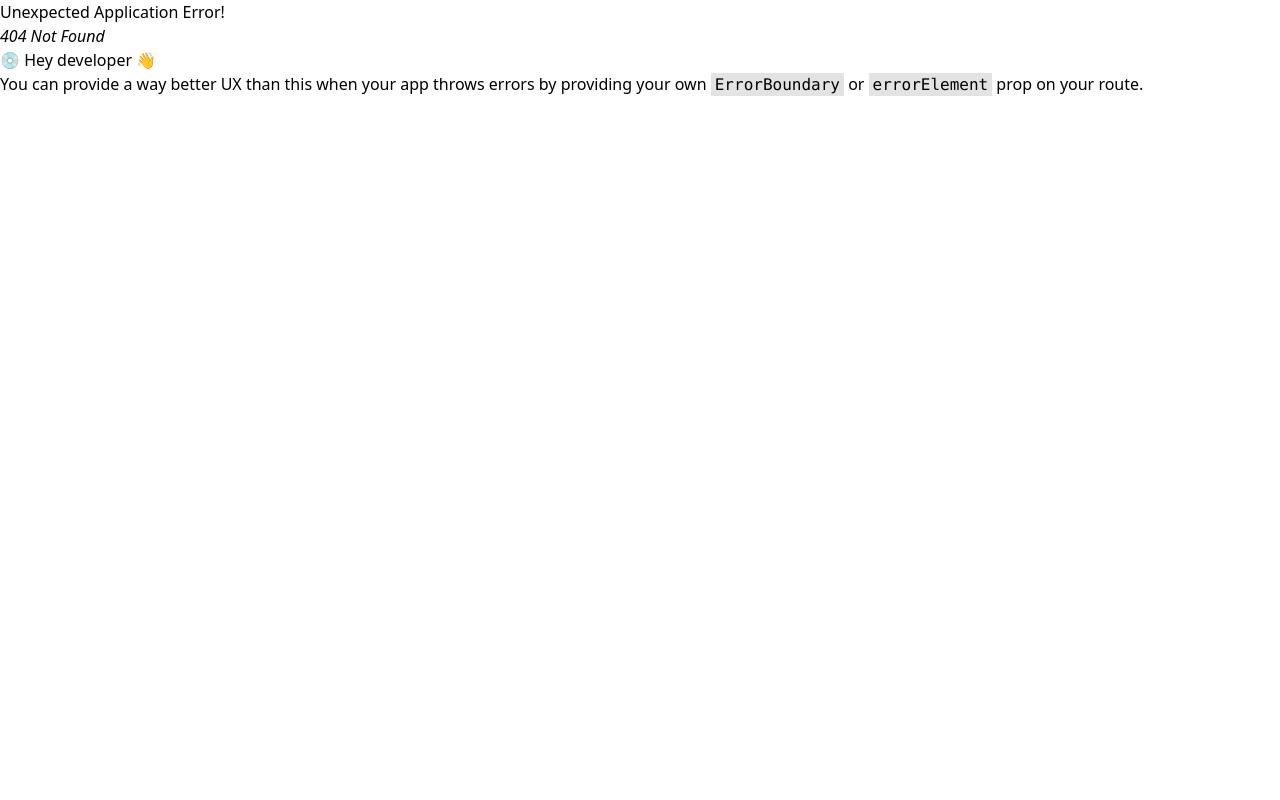
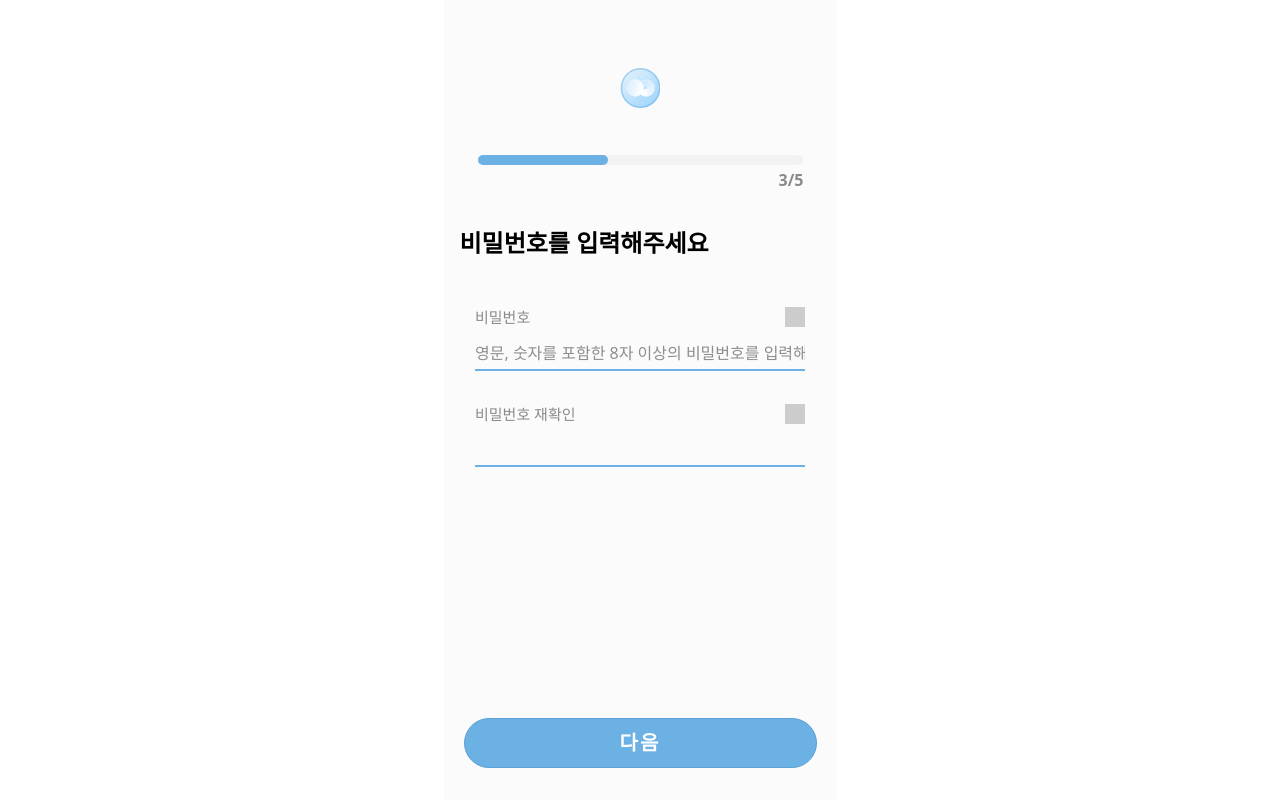
Before and after one commit to Hackathon-SKU/frontend, a React (Vite) app: page /register-password in a window 1280 px wide. Before the commit this address had no page. Built offline with nearby package versions, Linux system fonts and the light colour scheme; grey boxes are pictures that could not be loaded.

Commit message:
fix : required

```diff
--- a/src/pages/signIn/registerEmail.tsx
+++ b/src/pages/signIn/registerEmail.tsx
@@ -50,7 +50,12 @@ const RegisterEmail: React.FC = () => {
   }, []);
 
   const isValid =
-    emailId.length > 0 && (domain.length > 0 || customDomain.length > 0);
+    emailId.length > 0 &&
+    (
+      showDomainInput
+        ? customDomain.trim().length > 0
+        : domainSelect.trim().length > 0
+    );
 
   const handleNext = () => {
     if (!isValid) return;
@@ -59,7 +64,7 @@ const RegisterEmail: React.FC = () => {
       "@" +
       (showDomainInput
         ? customDomain.trim()
-        : domain.trim());
+        : domainSelect.trim());
     localStorage.setItem("registerEmail", email);
     navigate("/register-password");
   };
@@ -189,6 +194,7 @@ const RegisterEmail: React.FC = () => {
           <input
             type="text"
             value={emailId}
+            required
             onChange={(e) => setEmailId(e.target.value)}
             placeholder="이메일"
             style={{
@@ -291,6 +297,7 @@ const RegisterEmail: React.FC = () => {
           cursor: "pointer",
           letterSpacing: 2,
         }}
+        disabled={!isValid}
         onClick={handleNext}
       >
         다음
--- /dev/null
+++ b/src/pages/signIn/registerPassword.tsx
@@ -0,0 +1,270 @@
+import React, { useState, useEffect } from "react";
+import { useNavigate } from "react-router-dom";
+
+const RegisterPW: React.FC = () => {
+  const [pw, setPw] = useState("");
+  const [pw2, setPw2] = useState("");
+  const [showPw, setShowPw] = useState(false);
+  const [showPw2, setShowPw2] = useState(false);
+  const navigate = useNavigate();
+
+  useEffect(() => {
+    const originalHtmlMargin = document.documentElement.style.margin;
+    const originalHtmlPadding = document.documentElement.style.padding;
+    const originalBodyMargin = document.body.style.margin;
+    const originalBodyPadding = document.body.style.padding;
+    document.documentElement.style.margin = "0";
+    document.documentElement.style.padding = "0";
+    document.body.style.margin = "0";
+    document.body.style.padding = "0";
+    return () => {
+      document.documentElement.style.margin = originalHtmlMargin;
+      document.documentElement.style.padding = originalHtmlPadding;
+      document.body.style.margin = originalBodyMargin;
+      document.body.style.padding = originalBodyPadding;
+    };
+  }, []);
+
+  const isValid =
+    pw.length >= 8 &&
+    /[A-Za-z]/.test(pw) &&
+    /\d/.test(pw) &&
+    pw === pw2;
+
+  const handleNext = () => {
+    if (!isValid) return;
+    localStorage.setItem("registerPassword", pw);
+    navigate("/register-name");
+  };
+
+  return (
+    <div
+      style={{
+        width: 393,
+        height: 852,
+        background: "#FBFBFB",
+        fontFamily: "inherit",
+        boxSizing: "border-box",
+        display: "flex",
+        flexDirection: "column",
+        alignItems: "center",
+        position: "fixed",
+        top: 0,
+        left: 0,
+        overflow: "hidden",
+        zIndex: 10,
+        right: 0,
+        bottom: 0,
+        margin: "auto",
+        maxWidth: "100vw",
+        maxHeight: "100vh",
+      }}
+    >
+      <div style={{ height: 60 }} />
+      <div style={{ display: "flex", flexDirection: "column", alignItems: "center" }}>
+        <div
+          style={{
+            width: 56,
+            height: 56,
+            borderRadius: "50%",
+            display: "flex",
+            alignItems: "center",
+            justifyContent: "center",
+            marginBottom: 4,
+            overflow: "hidden",
+          }}
+        >
+          <img
+            src="/signIn/logo.png"
+            alt="logo"
+            style={{ width: 40, height: 40, objectFit: "contain" }}
+          />
+        </div>
+      </div>
+
+      {/* 진행바 */}
+      <div style={{ width: 325, margin: "35px auto 0 auto", position: "relative" }}>
+        <div
+          style={{
+            width: "100%",
+            height: 10,
+            background: "#F2F2F2",
+            borderRadius: 10,
+          }}
+        />
+        <div
+          style={{
+            width: "40%",
+            height: 10,
+            background: "#6BB1E4",
+            borderRadius: 10,
+            position: "absolute",
+            top: 0,
+            left: 0,
+          }}
+        />
+        <span
+          style={{
+            position: "absolute",
+            textAlign: "left",
+            color: "#8A8A8A",
+            fontSize: "16px",
+            left: "301px",
+            fontStyle: "normal",
+            fontWeight: 600,
+            lineHeight: "30px",
+          }}
+        >
+          3/5
+        </span>
+      </div>
+
+      {/* 타이틀 */}
+      <div
+        style={{
+          marginTop: 64,
+          width: "100%",
+          marginLeft: "32px",
+          textAlign: "left",
+        }}
+      >
+        <span
+          style={{
+            color: "#000",
+            fontSize: "24px",
+            fontStyle: "normal",
+            fontWeight: 600,
+            lineHeight: "28px",
+          }}
+        >
+          비밀번호를 입력해주세요
+        </span>
+      </div>
+
+      {/* 비밀번호 입력 */}
+      <div style={{ width: 330, marginTop: 48 }}>
+        {/* 비밀번호 */}
+        <div style={{ marginBottom: 32 }}>
+          <div style={{ display: "flex", alignItems: "center" }}>
+            <span style={{ color: "#8A8A8A", fontSize: 15, flex: 1 }}>비밀번호</span>
+            <button
+              type="button"
+              onClick={() => setShowPw((v) => !v)}
+              style={{
+                background: "none",
+                border: "none",
+                cursor: "pointer",
+                padding: 0,
+                marginLeft: 4,
+                outline: "none",
+                display: "flex",
+                alignItems: "center",
+              }}
+              tabIndex={-1}
+            >
+              <img
+                src="/signIn/eye-off.png"
+                alt={showPw ? "숨김" : "보임"}
+                style={{
+                  width: 20,
+                  height: 20,
+                  opacity: 0.5,
+                }}
+              />
+            </button>
+          </div>
+          <input
+            type={showPw ? "text" : "password"}
+            value={pw}
+            onChange={(e) => setPw(e.target.value)}
+            placeholder="영문, 숫자를 포함한 8자 이상의 비밀번호를 입력해주세요."
+            style={{
+              border: "none",
+              borderBottom: "2px solid #6BB1E4",
+              outline: "none",
+              fontSize: 16,
+              background: "transparent",
+              padding: "8px 0 4px 0",
+              width: "100%",
+              marginTop: 4,
+              color: "#222",
+            }}
+          />
+        </div>
+        {/* 비밀번호 재확인 */}
+        <div>
+          <div style={{ display: "flex", alignItems: "center" }}>
+            <span style={{ color: "#8A8A8A", fontSize: 15, flex: 1 }}>비밀번호 재확인</span>
+            <button
+              type="button"
+              onClick={() => setShowPw2((v) => !v)}
+              style={{
+                background: "none",
+                border: "none",
+                cursor: "pointer",
+                padding: 0,
+                marginLeft: 4,
+                outline: "none",
+                display: "flex",
+                alignItems: "center",
+              }}
+              tabIndex={-1}
+            >
+              <img
+                src="/signIn/eye-off.png"
+                alt={showPw2 ? "숨김" : "보임"}
+                style={{
+                  width: 20,
+                  height: 20,
+                  opacity: 0.5,
+                }}
+              />
+            </button>
+          </div>
+          <input
+            type={showPw2 ? "text" : "password"}
+            value={pw2}
+            onChange={(e) => setPw2(e.target.value)}
+            placeholder=""
+            style={{
+              border: "none",
+              borderBottom: "2px solid #6BB1E4",
+              outline: "none",
+              fontSize: 16,
+              background: "transparent",
+              padding: "8px 0 4px 0",
+              width: "100%",
+              marginTop: 4,
+              color: "#222",
+            }}
+          />
+        </div>
+      </div>
+
+      {/* 하단 버튼 */}
+      <button
+        style={{
+          position: "absolute",
+          bottom: 32,
+          left: 20,
+          width: "353px",
+          height: "50px",
+          borderRadius: "100px",
+          border: "1px solid #59A1D7",
+          background: "#6BB1E4",
+          color: "#fff",
+          fontSize: "20px",
+          fontWeight: 600,
+          cursor: isValid ? "pointer" : "not-allowed",
+          letterSpacing: 2,
+        }}
+        disabled={!isValid}
+        onClick={handleNext}
+      >
+        다음
+      </button>
+    </div>
+  );
+};
+
+export default RegisterPW;
--- a/src/router/router.tsx
+++ b/src/router/router.tsx
@@ -1,8 +1,8 @@
 import { createBrowserRouter, type RouteObject } from "react-router-dom";
 import BaseLayout from "../layouts/BaseLayout";
-// import Home from "../pages/Home";
 import RegisterType from "../pages/signIn/registerType";
 import RegisterEmail from "../pages/signIn/registerEmail";
+import RegisterPW from "../pages/signIn/registerPassword";
 import { Navigate } from "react-router-dom";
 
 const publicLayout: RouteObject[] = [
@@ -13,6 +13,7 @@ const publicLayout: RouteObject[] = [
       { index: true, element: <Navigate to="/register-type" replace /> },
       { path: "register-type", element: <RegisterType /> },
       { path: "register-email", element: <RegisterEmail /> },
+      { path: "register-password", element: <RegisterPW /> },
     ],
   },
 ];
```
